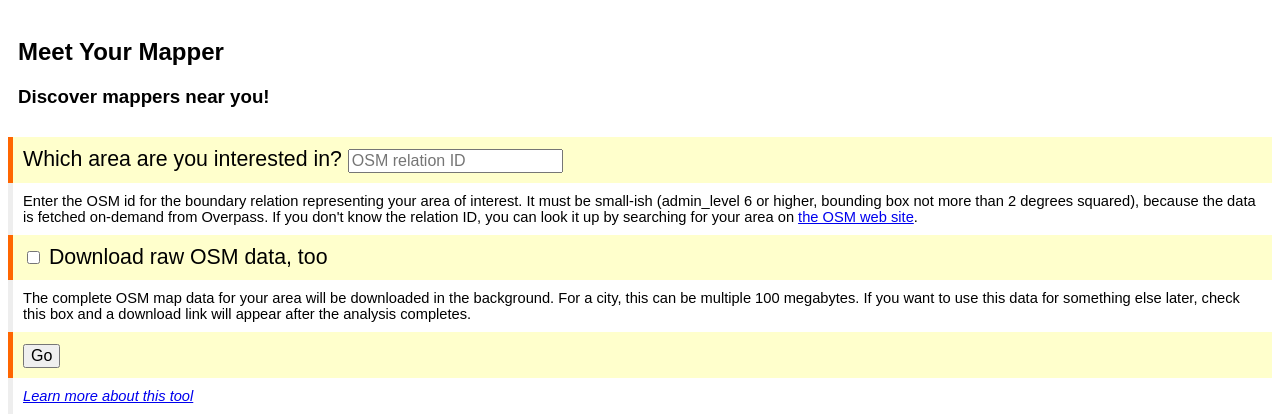
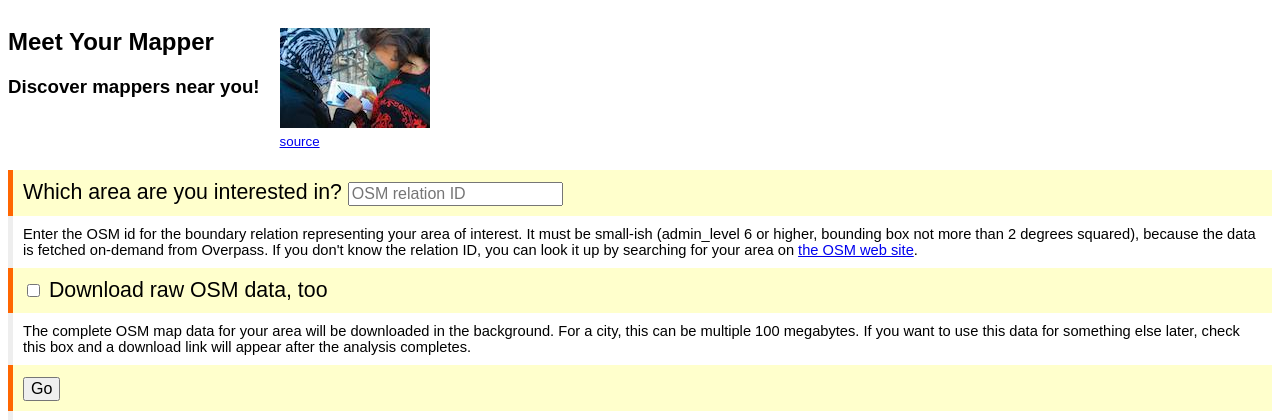
Before and after one commit to mvexel/meetyourmappers, a Flask app: page / in a window 1280 px wide. Shown: the top 420 px of the page. Run offline with Flask 2, Linux system fonts and the light colour scheme; some libraries are stand-ins or nearby versions.

Commit message:
add...an image!

```diff
--- a/meetyourmappers/static/site.css
+++ b/meetyourmappers/static/site.css
@@ -26,9 +26,21 @@ input, button {
 	display: none;
 }
 
-.title {
-	padding: 10px;
-/*	background-color: #eee;*/
+#top {
+	overflow: hidden;
+}
+
+#title {
+	position: relative;
+	float: left;
+	display: inline;
+}
+
+#headerimage {
+	position: relative;
+	float: left;
+	display: inline;
+	padding: 20px;
 }
 
 .userinput {
--- a/meetyourmappers/templates/base.html
+++ b/meetyourmappers/templates/base.html
@@ -24,9 +24,14 @@
 	<!-- End Matomo Code -->
 </head>
 <body>
-	<div class="title">
-		<h2>Meet Your Mapper</h2>
-		<h3>Discover mappers near you!</h3>
+	<div id="top">
+		<div id="title">
+			<h2>Meet Your Mapper</h2>
+			<h3>Discover mappers near you!</h3>
+		</div>
+		<div id="headerimage">
+			<img src="{{url_for('static', filename='2015_ICMS_and_Kathmandu_Living_Labs_mapping.jpg')}}"><br /><small><a href="https://wiki.openstreetmap.org/wiki/Featured_images/Jan-Mar_2015#week-12">source</a></small>
+		</div>
 	</div>
 	{% block content %}{% endblock %}
 </body>
```
Also changed, not shown: meetyourmappers/static/2015_ICMS_and_Kathmandu_Living_Labs_mapping.jpg (added).
